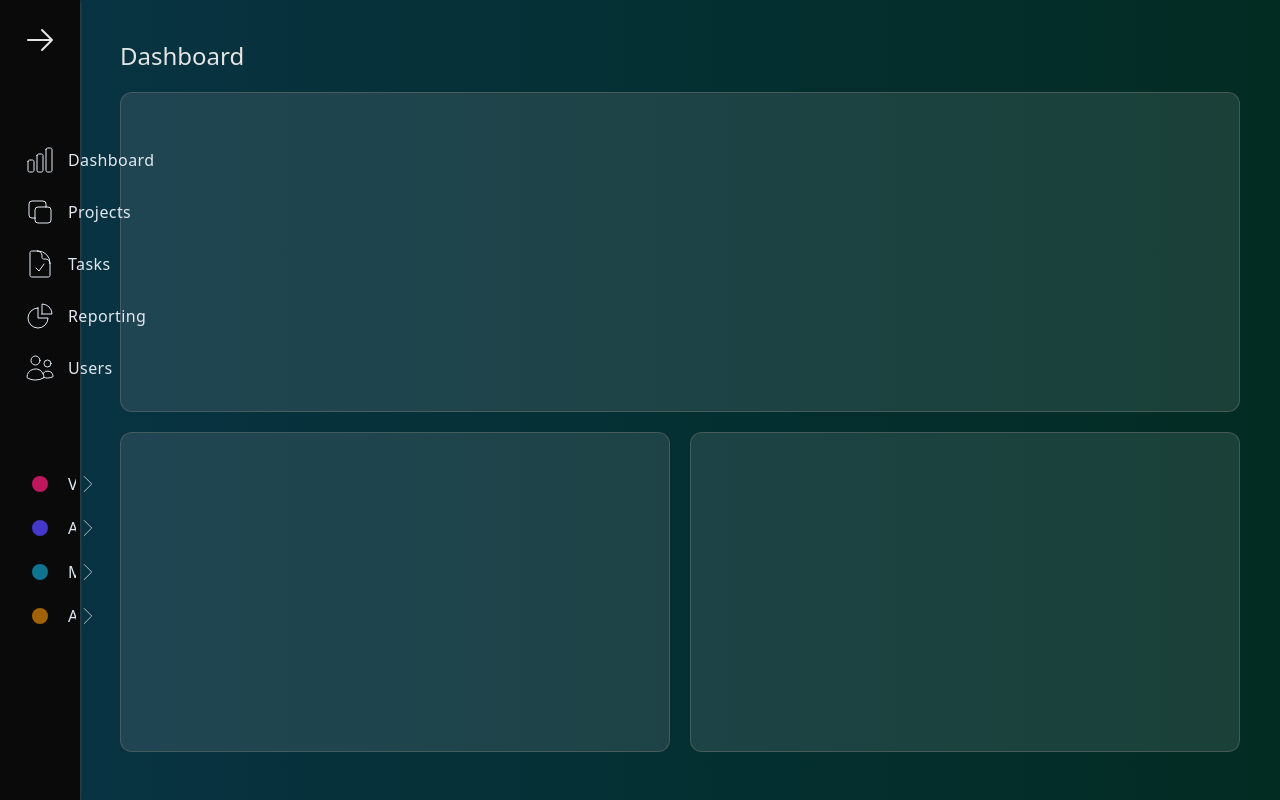
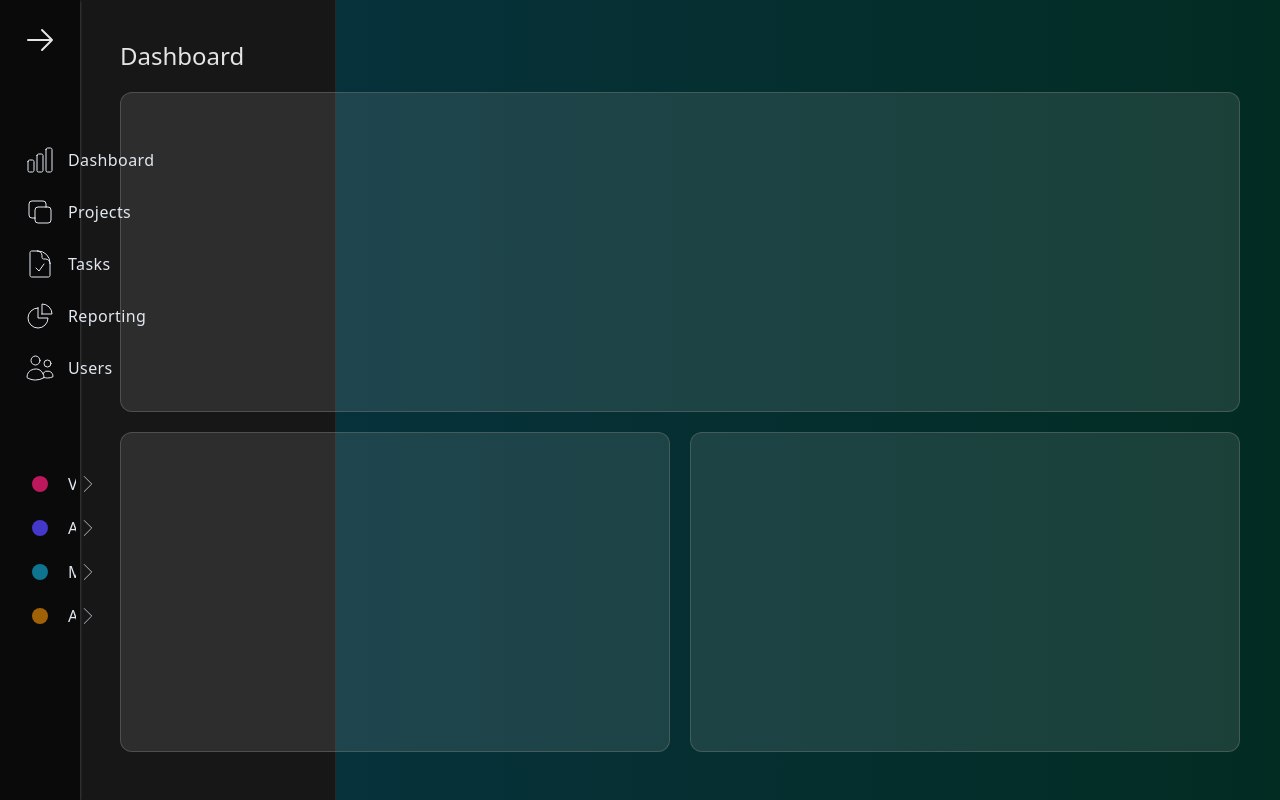
Before and after one commit to assilbekov/animated-sidebar-navigation-framer-motion, a React (Vite) app: page / in a window 1280 px wide. Both pictures are taken after a click on the link "Virtual Reality". Built offline with nearby package versions, Linux system fonts and the light colour scheme.

Commit message:
add first project navigation animation

```diff
--- a/src/components/Navigation.tsx
+++ b/src/components/Navigation.tsx
@@ -1,4 +1,4 @@
-import { motion, useAnimationControls } from "framer-motion";
+import { AnimatePresence, motion, useAnimationControls } from "framer-motion";
 import { useEffect, useState } from "react";
 import {
   ChartBarIcon,
@@ -88,57 +88,58 @@ export const Navigation = () => {
               <ChartBarIcon className="stroke-inherit stroke-[0.75] min-w-8 w-8" />
             }
             label="Dashboard"
-            onClick={setSelectedProject}
           />
           <NavigationLink
             icon={
               <Square2StackIcon className="stroke-inherit stroke-[0.75] min-w-8 w-8" />
             }
             label="Projects"
-            onClick={setSelectedProject}
           />
           <NavigationLink
             icon={
               <DocumentCheckIcon className="stroke-inherit stroke-[0.75] min-w-8 w-8" />
             }
             label="Tasks"
-            onClick={setSelectedProject}
           />
           <NavigationLink
             icon={
               <ChartPieIcon className="stroke-inherit stroke-[0.75] min-w-8 w-8" />
             }
             label="Reporting"
-            onClick={setSelectedProject}
           />
           <NavigationLink
             icon={
               <UsersIcon className="stroke-inherit stroke-[0.75] min-w-8 w-8" />
             }
             label="Users"
-            onClick={setSelectedProject}
           />
         </div>
         <div className="flex flex-col gap-3">
           <ProjectLink
             iconClassName="bg-pink-700 border-pink-600"
             label="Virtual Reality"
+            onClick={setSelectedProject}
           />
           <ProjectLink
             iconClassName="bg-indigo-700 border-indigo-600"
             label="Augmented Reality"
+            onClick={setSelectedProject}
           />
           <ProjectLink
             iconClassName="bg-cyan-700 border-cyan-600"
             label="Mixed Reality"
+            onClick={setSelectedProject}
           />
           <ProjectLink
             iconClassName="bg-yellow-700 border-yellow-600"
             label="Artificial Intelligence"
+            onClick={setSelectedProject}
           />
         </div>
       </motion.nav>
-      {selectedProject && <ProjectNavigation isOpen={isOpen} />}
+      <AnimatePresence>
+        {selectedProject && <ProjectNavigation isOpen={isOpen} />}
+      </AnimatePresence>
     </>
   );
 };
--- a/src/components/NavigationLink.tsx
+++ b/src/components/NavigationLink.tsx
@@ -2,23 +2,12 @@ interface NavigationLinkProps {
   label: string;
   icon: React.ReactNode;
   href?: string;
-  onClick: (v: string) => void;
 }
 
-export const NavigationLink = ({
-  href,
-  icon,
-  label,
-  onClick,
-}: NavigationLinkProps) => {
-  const handleClick = () => {
-    onClick(label);
-  };
-
+export const NavigationLink = ({ href, icon, label }: NavigationLinkProps) => {
   return (
     <a
       href={href}
-      onClick={handleClick}
       className="flex p-1 rounded cursor-pointer stroke-[0.75] hover:stroke-slate-50 stroke-slate-200 text-slate-200 hover:text-slate-50 place-items-center gap-3 hover:bg-slate-700/30 transition-colors duration-100"
     >
       {icon}
--- a/src/components/ProjectLink.tsx
+++ b/src/components/ProjectLink.tsx
@@ -2,18 +2,25 @@ import { ChevronRightIcon } from "@heroicons/react/24/outline";
 
 type ProjectLinkProps = {
   iconClassName: string;
-  label: React.ReactNode;
+  label: string;
   href?: string;
+  onClick: (v: string) => void;
 };
 
 export const ProjectLink = ({
   iconClassName,
   label,
   href,
+  onClick,
 }: ProjectLinkProps) => {
+  const handleClick = () => {
+    onClick(label);
+  };
+
   return (
     <a
       href={href}
+      onClick={handleClick}
       className="flex p-1 rounded cursor-pointer stroke-[0.75] hover:stroke-slate-50 stroke-slate-200 text-slate-200 hover:text-slate-50 place-items-center gap-3 hover:bg-slate-700/30 transition-colors duration-100"
     >
       <div
--- a/src/components/ProjectNavigation.tsx
+++ b/src/components/ProjectNavigation.tsx
@@ -1,11 +1,30 @@
-
+import { motion } from "framer-motion";
 
 interface ProjectNavigationProps {
   isOpen: boolean;
 }
 
-export const ProjectNavigation = ({isOpen}: ProjectNavigationProps) => {
+const variants = {
+  close: {
+    x: -300,
+    opacity: 0,
+  },
+  open: {
+    x: 0,
+    opacity: 1,
+  },
+};
+
+export const ProjectNavigation = ({ isOpen }: ProjectNavigationProps) => {
   return (
-    <div className={`flex flex-col gap-8 h-full w-64 absolute bg-neutral-900 ml-0 border-r border-neutral-800 p-5 ${isOpen ? "left-64" : "left-20"}`}></div>
-  )
-}
+    <motion.nav
+      variants={variants}
+      initial="close"
+      animate="open"
+      exit="close"
+      className={`flex flex-col gap-8 h-screen w-64 absolute bg-neutral-900 ml-0 border-r border-neutral-800 p-5 ${
+        isOpen ? "left-64" : "left-20"
+      }`}
+    ></motion.nav>
+  );
+};
```
